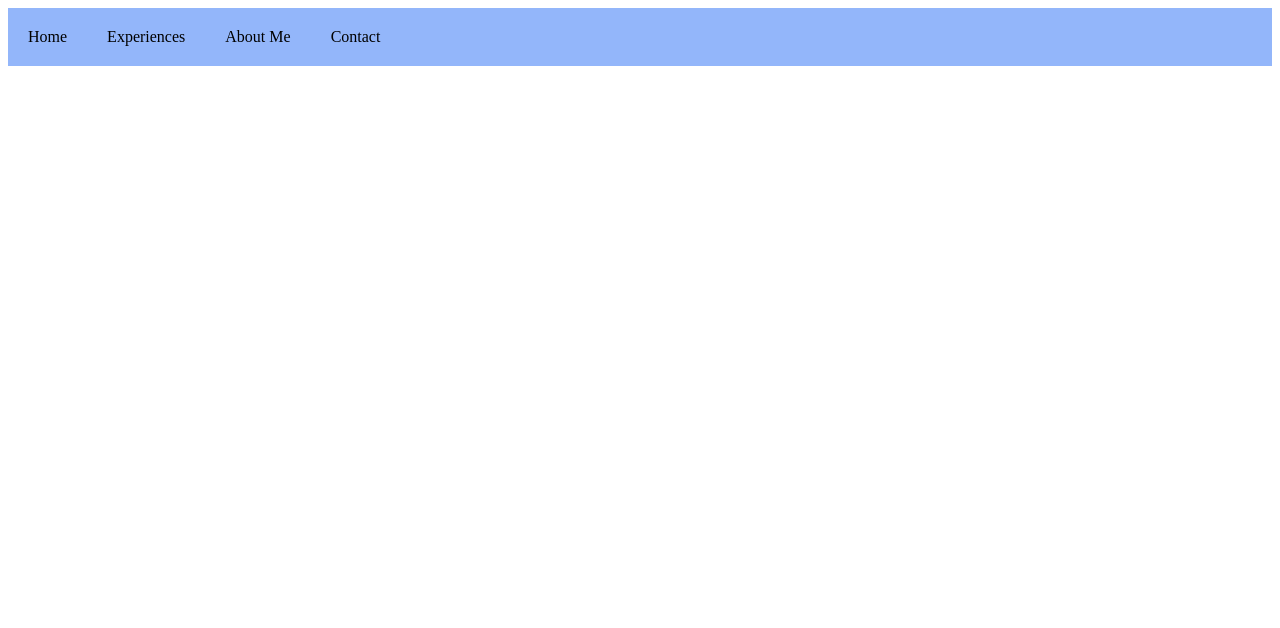
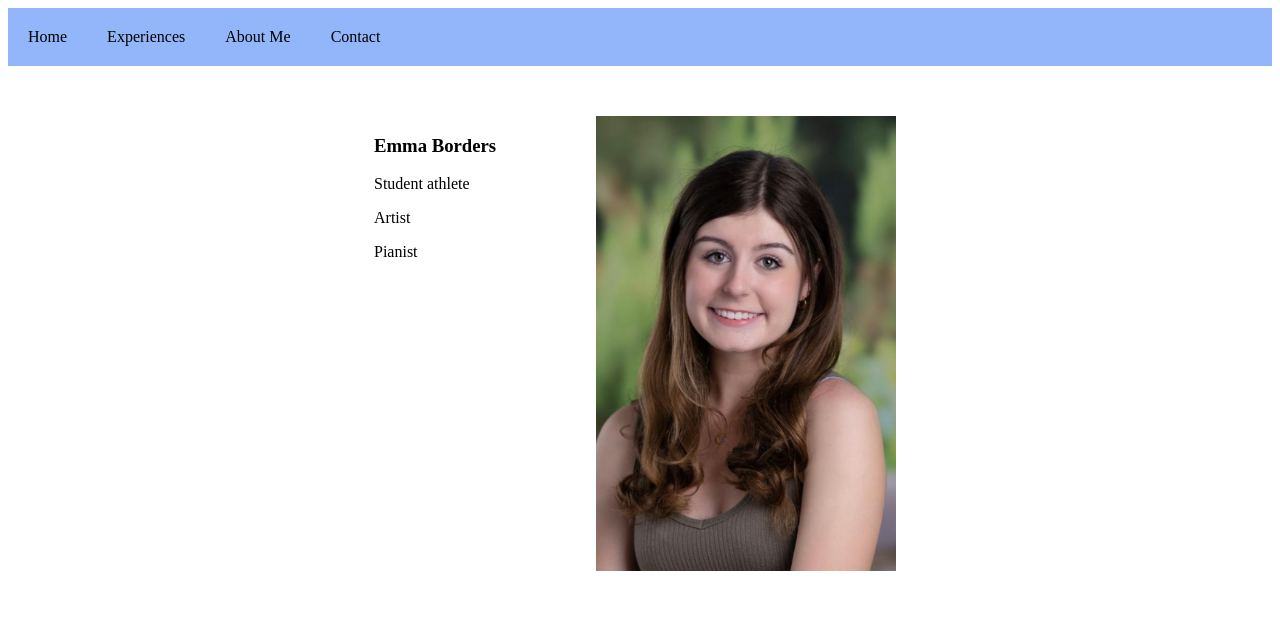
Before and after one commit to emmaborders/ATCS-2022, a plain HTML site: page index.html in a window 1280 px wide. Drawn offline with Linux system fonts and the light colour scheme.

Commit message:
Home page, flex box and divs

```diff
--- a/index.html
+++ b/index.html
@@ -13,6 +13,34 @@
             <li><a href="contact.html">Contact</a></li>
         </ul>
 
+        <div class="flex-box">
+
+            <div>
+               <h3>
+                Emma Borders
+               </h3>
+
+               <p>
+                Student athlete
+               </p>
+
+               <p>
+                Artist
+               </p>
+
+               <p>
+                Pianist
+               </p>
+
+
+            </div>
+
+            <div>
+                <img src = "emma.jpg" width = "300">
+            </div>
+
+        </div>
+
 
         <a></a>
     </body>
--- a/portfolio.css
+++ b/portfolio.css
@@ -22,3 +22,12 @@ li a{
 li a:hover{
     background-color: #6672de;
 }
+.flex-box{
+    display: flex;
+    margin: auto;
+    width: 50%;
+}
+
+.flex-box div{
+    padding: 50px
+}
```
Also changed, not shown: emma.jpg (added).
